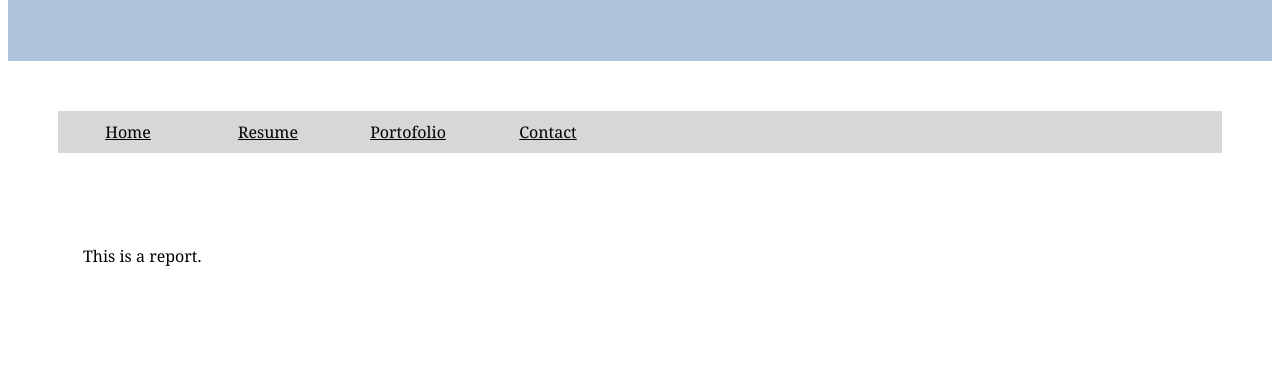
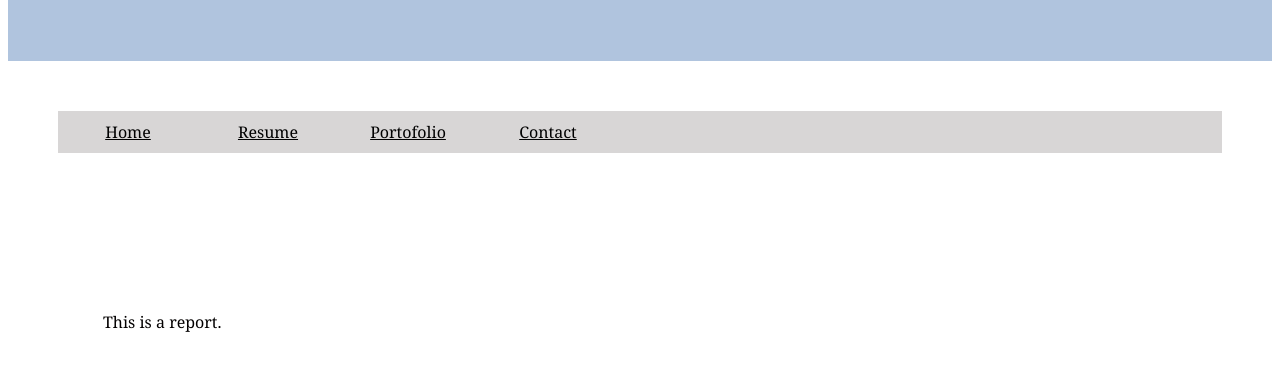
Before and after one commit to mjenssen1/Oblig1, a plain HTML site: page about.html in a window 1280 px wide. Shown: the part 182-552 px from the top of the page. Drawn offline with Linux system fonts and the light colour scheme.

Commit message:
Update style.css

```diff
--- a/style.css
+++ b/style.css
@@ -13,6 +13,13 @@ h1,h2,h3,h4,h5,.navigation {
 }
 
 
+p {
+    color: rgb(3, 0, 0);
+    font-size: 16px;
+    line-height: 48px;
+    margin-top: 60px;
+    padding: 10px 20px;
+    }
 
 
 body {
@@ -42,6 +49,8 @@ body {
     padding: 0;
     overflow: hidden;
     background-color:rgb(216, 214, 214);
+
+
 }
 
 .navigation > li {
@@ -55,6 +64,9 @@ body {
     width: 100px;
     color: black;
     text-align: center;
+    text-decoration: underline;
+
+
 }
 
 /* Endrer på link fargen når vi drar over. */
```
